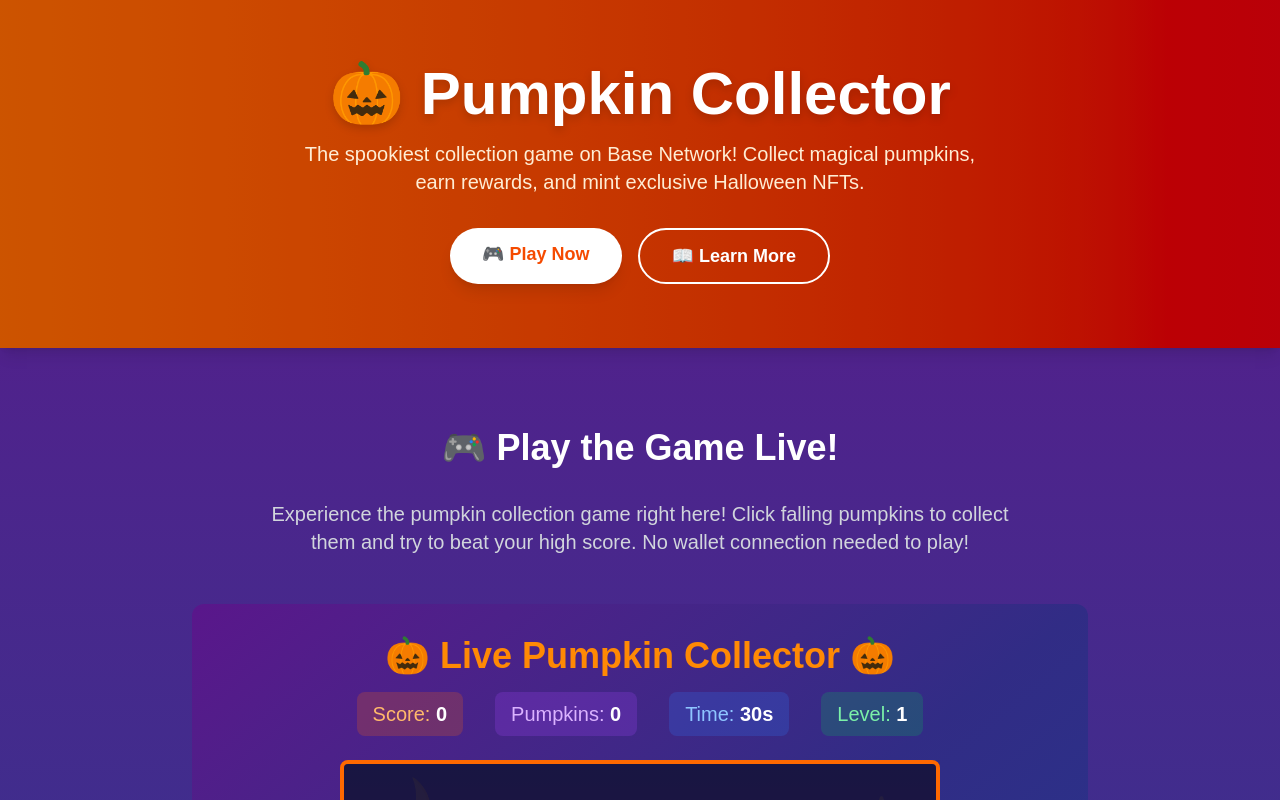
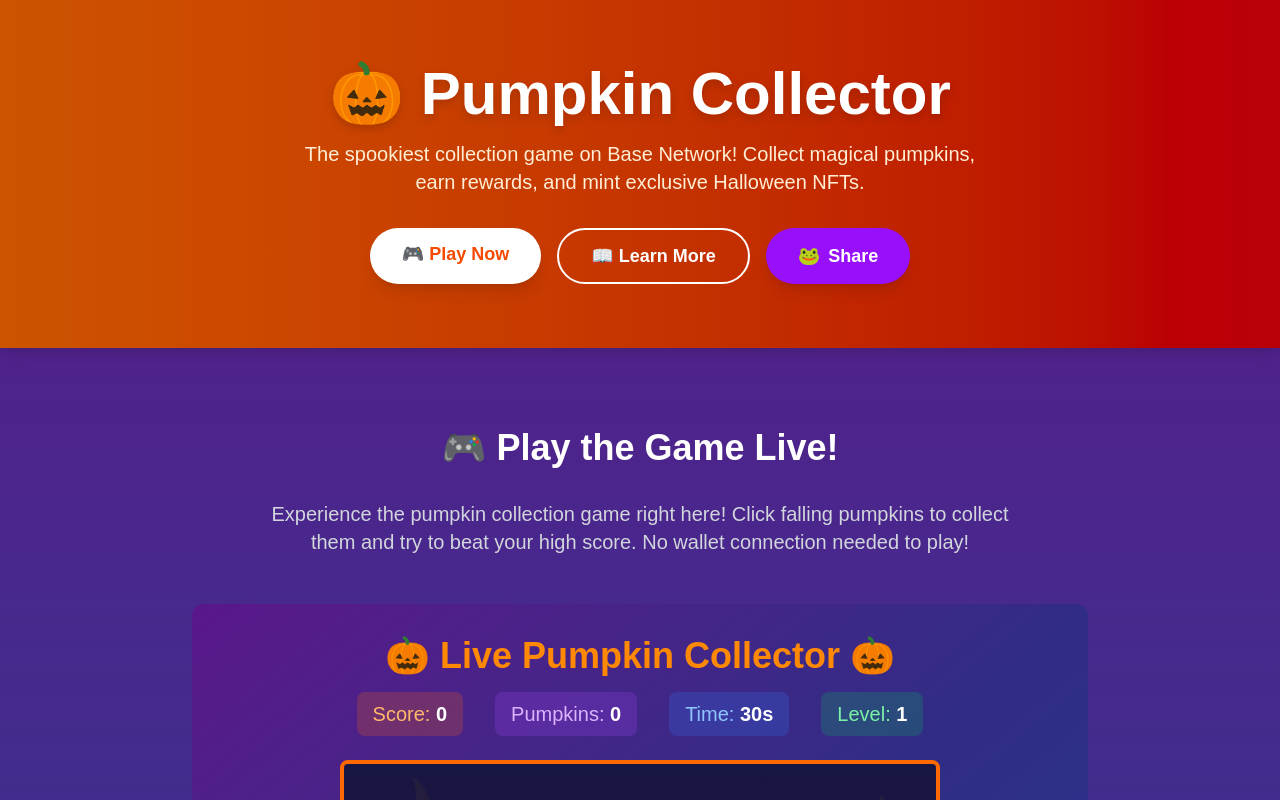
Before and after one commit to CuongDuong2710/pumpkin_collector, a Next.js app: page / in a window 1280 px wide. Shown: the top 800 px of the page. Built offline with nearby package versions, Linux system fonts and the light colour scheme.

Commit message:
add Share button

```diff
--- a/src/app/page.tsx
+++ b/src/app/page.tsx
@@ -1,3 +1,5 @@
+"use client";
+
 import Image from "next/image";
 import PumpkinGame from "@/components/PumpkinGame";
 
@@ -15,7 +17,7 @@
             The spookiest collection game on Base Network! Collect magical pumpkins,
             earn rewards, and mint exclusive Halloween NFTs.
           </p>
-          <div className="flex justify-center space-x-4">
+          <div className="flex justify-center space-x-4 flex-wrap">
             <a
               href="#game"
               className="bg-white text-orange-600 px-8 py-3 rounded-full font-bold text-lg hover:bg-orange-50 transition-colors shadow-lg"
@@ -28,6 +30,17 @@
             >
               📖 Learn More
             </a>
+            <button
+              onClick={() => {
+                const shareText = `🎃 Check out Pumpkin Collector - the spookiest collection game on Base Network! 🕸️\n\nCollect magical pumpkins, earn rewards, and compete for high scores! 🏆\n\nPlay now:`;
+                const shareUrl = `https://warpcast.com/~/compose?text=${encodeURIComponent(shareText)}&embeds[]=${encodeURIComponent(window.location.origin)}`;
+                window.open(shareUrl, '_blank');
+              }}
+              className="bg-purple-600 hover:bg-purple-700 text-white px-8 py-3 rounded-full font-bold text-lg transition-colors shadow-lg flex items-center space-x-2"
+            >
+              <span>🐸</span>
+              <span>Share</span>
+            </button>
           </div>
         </div>
       </header>
--- a/src/components/PumpkinGame.tsx
+++ b/src/components/PumpkinGame.tsx
@@ -240,6 +240,27 @@
           </p>
         </div>
       )}
+
+      {/* Share on Farcaster Button */}
+      {gameState.timeLeft === 0 && gameState.score > 0 && (
+        <div className="mt-6 text-center">
+          <button
+            onClick={() => {
+              const shareText = `🎃 Just scored ${gameState.score} points in Pumpkin Collector! I collected ${gameState.pumpkins} pumpkins and reached level ${gameState.level}! 🏆\n\nCan you beat my score? Play the game here:`;
+              const shareUrl = `https://warpcast.com/~/compose?text=${encodeURIComponent(shareText)}&embeds[]=${encodeURIComponent(window.location.origin)}`;
+              window.open(shareUrl, '_blank');
+            }}
+            className="bg-gradient-to-r from-purple-600 to-blue-600 hover:from-purple-700 hover:to-blue-700 text-white font-bold py-3 px-6 rounded-full text-lg shadow-lg transform transition-all hover:scale-105 active:scale-95 flex items-center justify-center mx-auto space-x-2"
+          >
+            <span>🐸</span>
+            <span>Share on Farcaster</span>
+            <span>📢</span>
+          </button>
+          <p className="text-xs text-gray-400 mt-2">
+            Share your achievement and challenge your friends!
+          </p>
+        </div>
+      )}
     </div>
   );
 }
```
